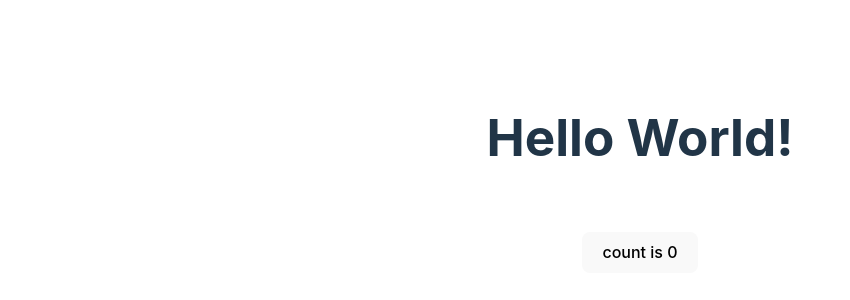
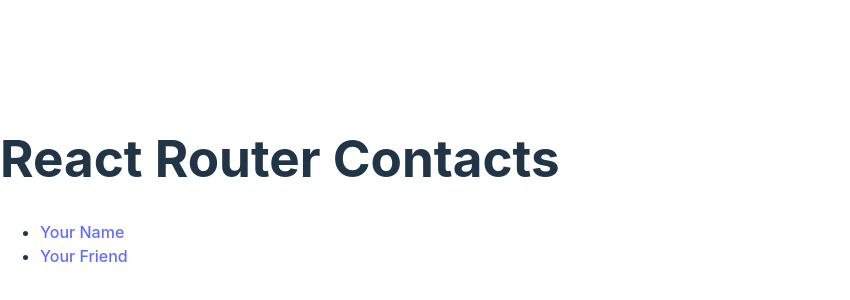
Before and after one commit to ntijoh-linus-eriksson/Opera-bot-training, a React (Vite) app in the folder Opera Bot/: page / in a window 1280 px wide. Shown: the part 210-510 px from the top of the page, without its empty margins (0-850 px from the left). Built offline with nearby package versions, Linux system fonts and the light colour scheme.

Commit message:
Added Router to project

```diff
--- /dev/null
+++ b/Opera Bot/src/components/ErrorPage.tsx
@@ -0,0 +1,16 @@
+import { useRouteError } from "react-router-dom";
+
+export default function ErrorPage() {
+  const error:any = useRouteError();
+  console.error(error);
+
+  return (
+    <div id="error-page">
+      <h1>Oops!</h1>
+      <p>Sorry, an unexpected error has occurred.</p>
+      <p>
+        <i>{error.statusText || error.message}</i>
+      </p>
+    </div>
+  );
+}
--- a/Opera Bot/src/main.tsx
+++ b/Opera Bot/src/main.tsx
@@ -1,10 +1,24 @@
 import React from 'react'
 import ReactDOM from 'react-dom/client'
+import {
+  createBrowserRouter,
+  RouterProvider,
+} from "react-router-dom";
+import Root from './router';
 import App from './App'
 import './index.css'
+import ErrorPage from './components/ErrorPage';
+
+const router = createBrowserRouter([
+  {
+    path: "/",
+    element: <Root />,
+    errorElement: <ErrorPage />,
+  },
+]);
 
 ReactDOM.createRoot(document.getElementById('root') as HTMLElement).render(
   <React.StrictMode>
-    <App />
+    <RouterProvider router={router} />
   </React.StrictMode>
 )
--- /dev/null
+++ b/Opera Bot/src/router/index.tsx
@@ -0,0 +1,20 @@
+export default function Root() {
+    return (
+      <>
+        <div id="sidebar">
+          <h1>React Router Contacts</h1>
+
+          <nav>
+            <ul>
+              <li>
+                <a href={`/contacts/1`}>Your Name</a>
+              </li>
+              <li>
+                <a href={`/contacts/2`}>Your Friend</a>
+              </li>
+            </ul>
+          </nav>
+        </div>
+      </>
+    );
+  }
```
